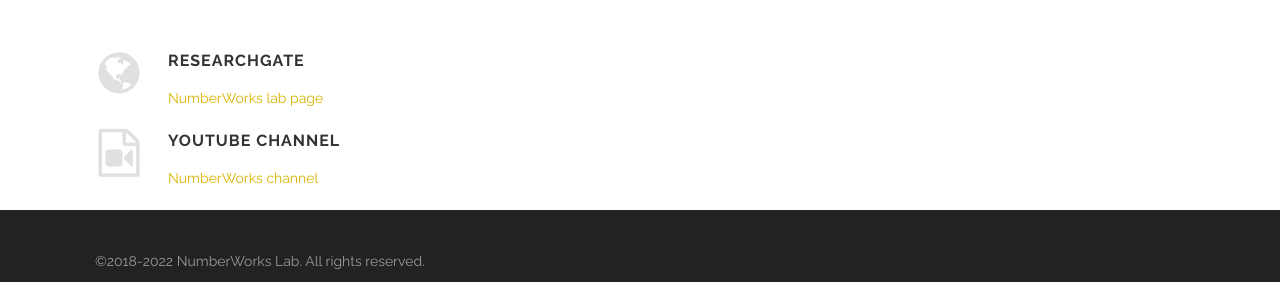
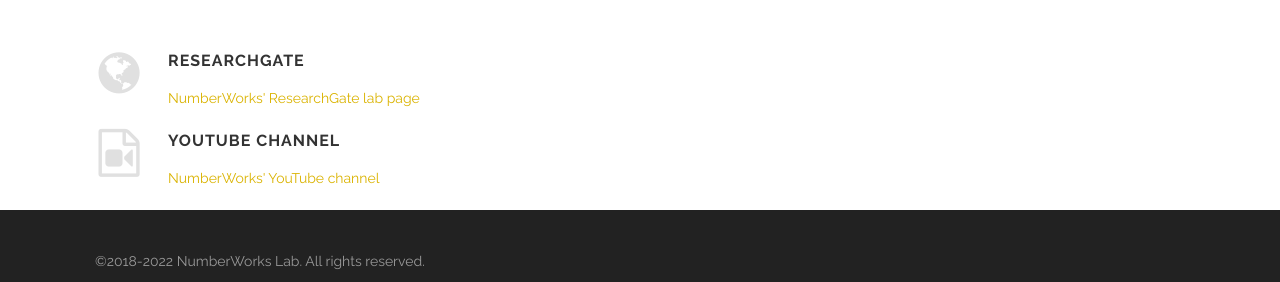
Before and after one commit to theNumberWorks/numberworks_website, a Jekyll site: the page built from more_information.md, in a window 1280 px wide. Shown: the part 149-431 px from the top of the page. Built offline with Jekyll 4.4.1, drawn with Linux system fonts in a browser that asks for light colours.

Commit message:
Update more_information.md

```diff
--- a/more_information.md
+++ b/more_information.md
@@ -8,9 +8,9 @@ section_id: about
   <div class='icon-text-simple'>
     <i class='fa fa-globe'></i>
     <h3>ResearchGate</h3>
-    <p><a href="https://www.researchgate.net/lab/Attila-Krajcsi-Lab-The-Number-Works-Attila-Krajcsi">NumberWorks lab page</a></p>
+    <p><a href="https://www.researchgate.net/lab/Attila-Krajcsi-Lab-The-Number-Works-Attila-Krajcsi">NumberWorks' ResearchGate lab page</a></p>
     <i class='fa fa-file-video-o'></i>
     <h3>YouTube channel</h3>
-    <p><a href="https://www.youtube.com/channel/UC6Rh_DL_mrUhHoBZlWetN5A">NumberWorks channel</a></p>
+    <p><a href="https://www.youtube.com/channel/UC6Rh_DL_mrUhHoBZlWetN5A">NumberWorks' YouTube channel</a></p>
   </div>
 </div>
```
